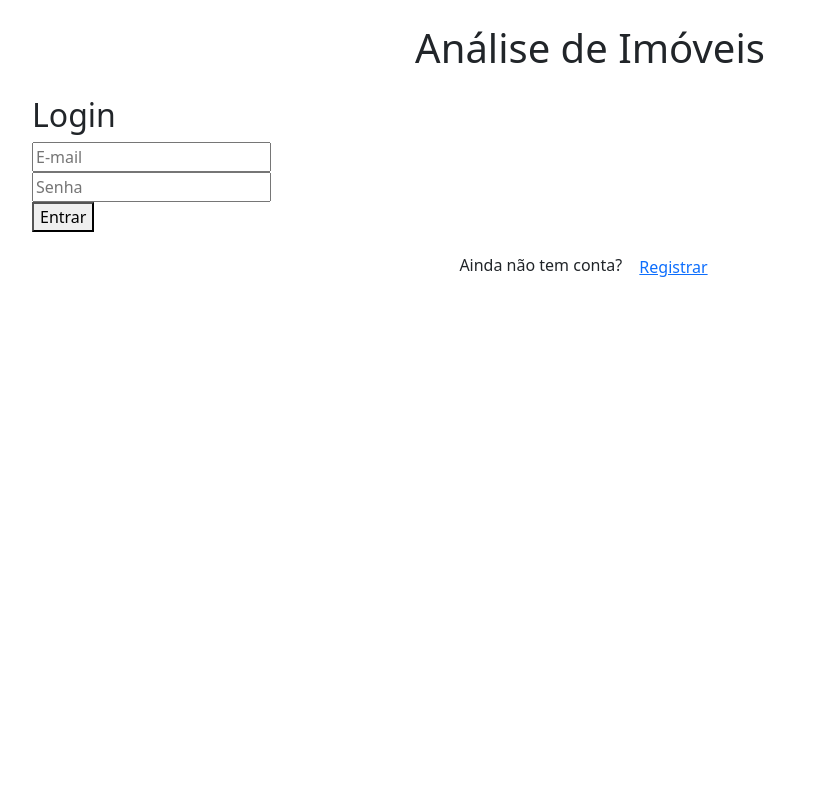
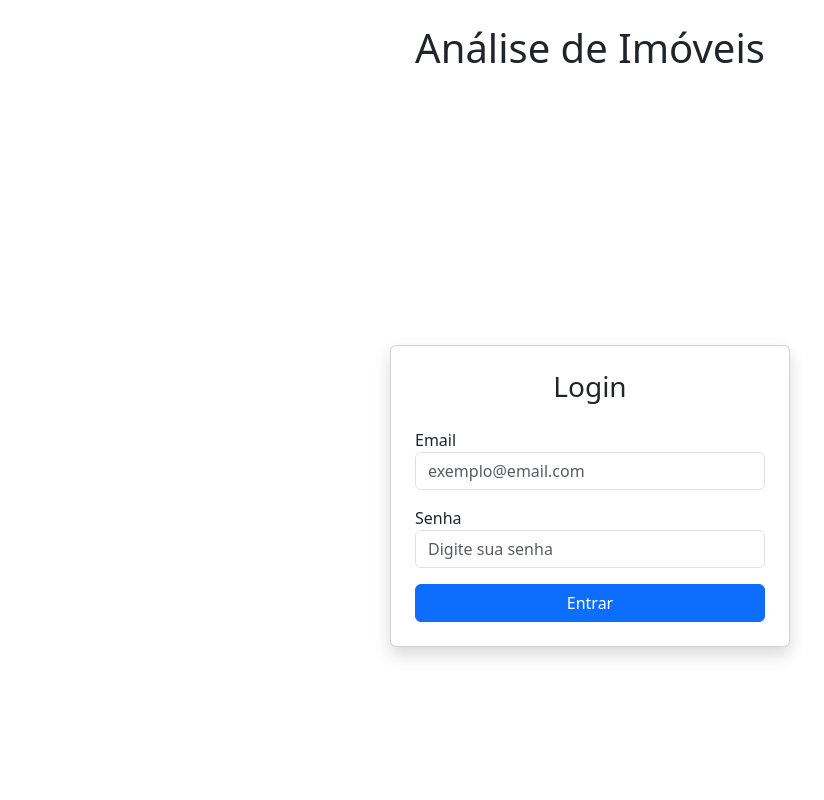
Before and after one commit to RafaelMoura11/frontend-pi, a React (Create React App) app: page / in a window 1280 px wide. Shown: the top 800 px of the page, without its empty margins (50-874 px from the left). Built offline with nearby package versions, Linux system fonts and the light colour scheme.

Commit message:
Refactor Login component to handle form submission and improve error display

```diff
--- a/src/Login.jsx
+++ b/src/Login.jsx
@@ -6,14 +6,15 @@ function Login({ onLoginSuccess }) {
   const [senha, setSenha] = useState('');
   const [erro, setErro] = useState('');
 
-  const fazerLogin = async () => {
+  const fazerLogin = async (e) => {
+    e.preventDefault();
     try {
       const response = await API.post('/login', null, {
         params: { email, password: senha }
       });
       const { access_token } = response.data;
       localStorage.setItem('token', access_token);
-      onLoginSuccess(); // chama função passada por App para redirecionar
+      onLoginSuccess();
     } catch (err) {
       setErro('Credenciais inválidas');
       console.error(err);
@@ -21,22 +22,38 @@ function Login({ onLoginSuccess }) {
   };
 
   return (
-    <div>
-      <h2>Login</h2>
-      {erro && <p style={{ color: 'red' }}>{erro}</p>}
+    <div className="d-flex justify-content-center align-items-center min-vh-100">
+      <div className="card p-4 shadow" style={{ maxWidth: 400, width: '100%' }}>
+        <h3 className="text-center mb-4">Login</h3>
+        {erro && <div className="alert alert-danger">{erro}</div>}
+        <form onSubmit={fazerLogin}>
+          <div className="mb-3">
+            <label>Email</label>
             <input
               type="email"
-        placeholder="E-mail"
+              className="form-control"
+              placeholder="exemplo@email.com"
               value={email}
               onChange={(e) => setEmail(e.target.value)}
-      /><br />
+              required
+            />
+          </div>
+
+          <div className="mb-3">
+            <label>Senha</label>
             <input
               type="password"
-        placeholder="Senha"
+              className="form-control"
+              placeholder="Digite sua senha"
               value={senha}
               onChange={(e) => setSenha(e.target.value)}
-      /><br />
-      <button onClick={fazerLogin}>Entrar</button>
+              required
+            />
+          </div>
+
+          <button type="submit" className="btn btn-primary w-100">Entrar</button>
+        </form>
+      </div>
     </div>
   );
 }
```
Lines whose indentation alone changed are shown as unchanged.
